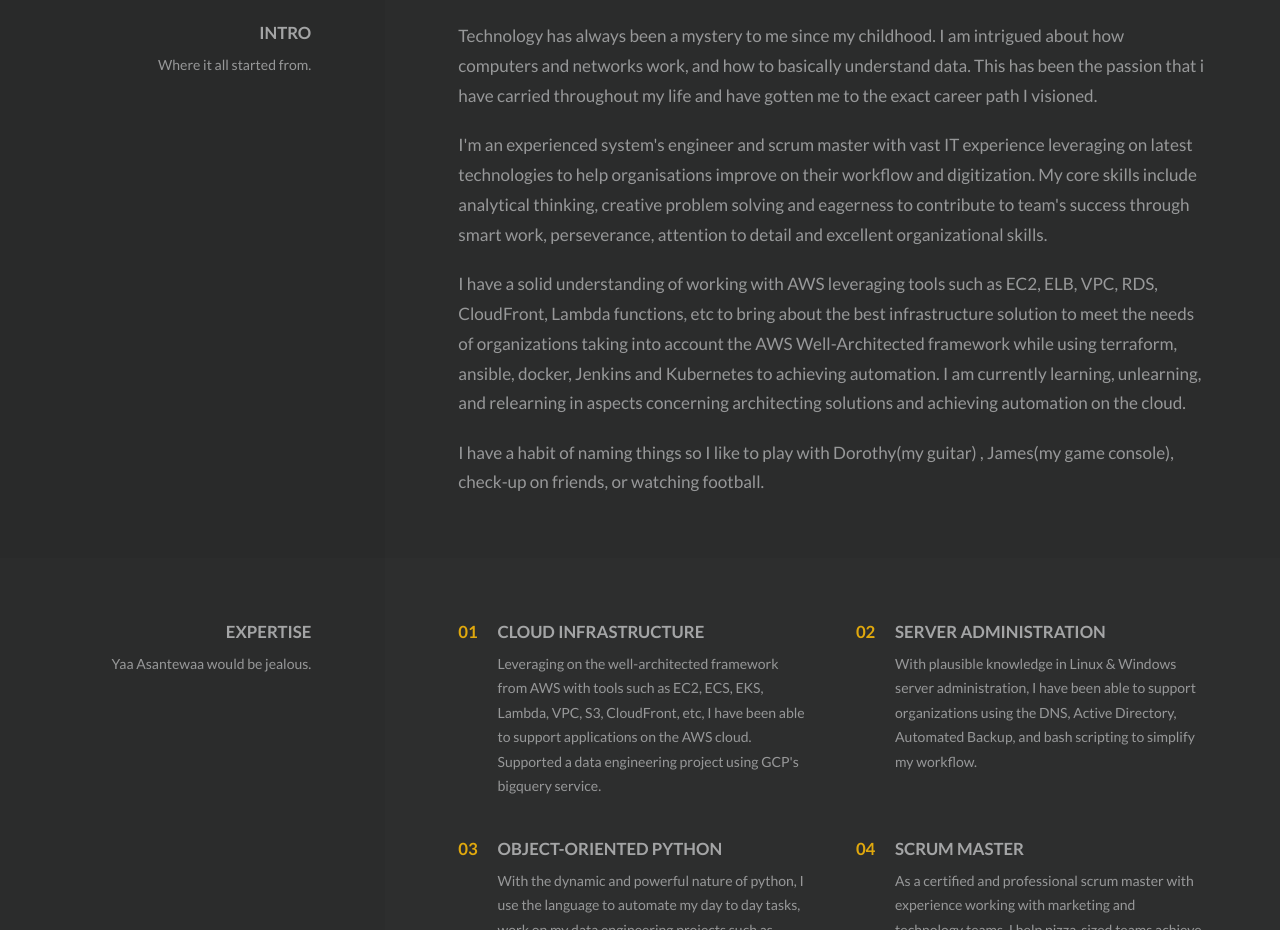
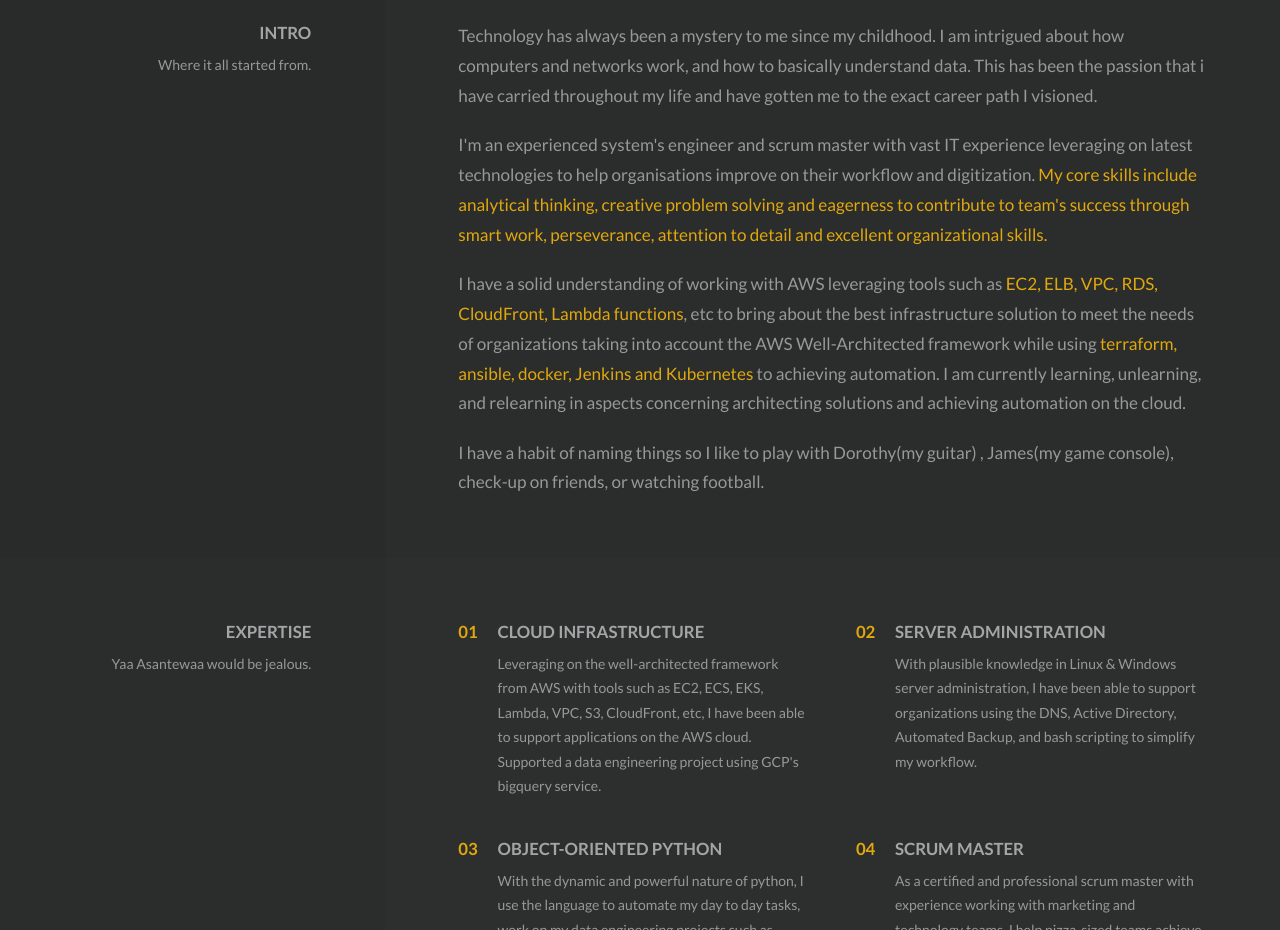
Before and after one commit to Elvis2131/elvis2131.github.io, a plain HTML site: page index.html in a window 1280 px wide. Shown: the part 840-1770 px from the top of the page. Drawn offline with Linux system fonts and the light colour scheme.

Commit message:
Visible changes

```diff
--- a/index.html
+++ b/index.html
@@ -247,20 +247,21 @@
                                         <p>
                                             Technology has always been a mystery to me since my childhood.
                                              I am intrigued about how computers and networks work, and how to basically understand data.
-                                             This has been the passion that i have carried throughout my life and have gotten me to the exact career path I visioned.
+                                             This has been the passion that i have carried throughout my life and have gotten me to the
+                                             exact career path I visioned.
                                         </p>
                                         <p>
                                             I'm an experienced system's engineer and scrum master with vast IT experience leveraging on latest technologies
                                              to help organisations improve on their workflow and digitization.
-                                             My core skills include analytical thinking, creative problem solving and
+                                             <a href="#">My core skills include analytical thinking, creative problem solving and
                                               eagerness to contribute to team's success through smart work, perseverance,
-                                               attention to detail and excellent organizational skills.
+                                               attention to detail and excellent organizational skills.</a>
                                         </p>
                                         <p>
                                             I have a solid understanding of working with AWS leveraging tools
-                                            such as EC2, ELB, VPC, RDS, CloudFront, Lambda functions, etc to bring
+                                            such as <a href="#">EC2, ELB, VPC, RDS, CloudFront, Lambda functions</a>, etc to bring
                                             about the best infrastructure solution to meet the needs of organizations
-                                            taking into account the AWS Well-Architected framework while using terraform, ansible, docker, Jenkins and Kubernetes
+                                            taking into account the AWS Well-Architected framework while using <a href="#">terraform, ansible, docker, Jenkins and Kubernetes</a>
                                             to achieving automation. I am currently learning, unlearning, and relearning in
                                             aspects concerning architecting solutions and achieving automation on the cloud.
                                         </p>
```
